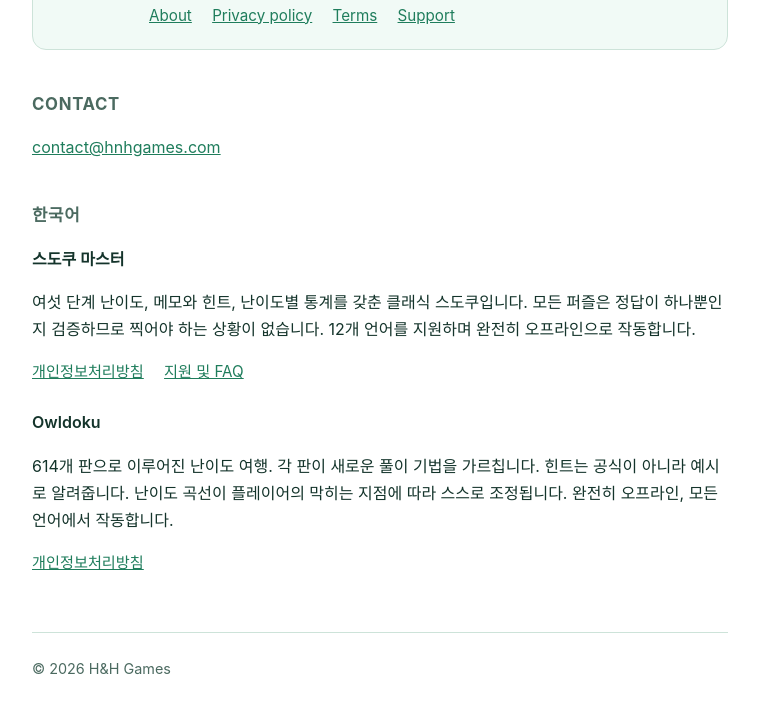
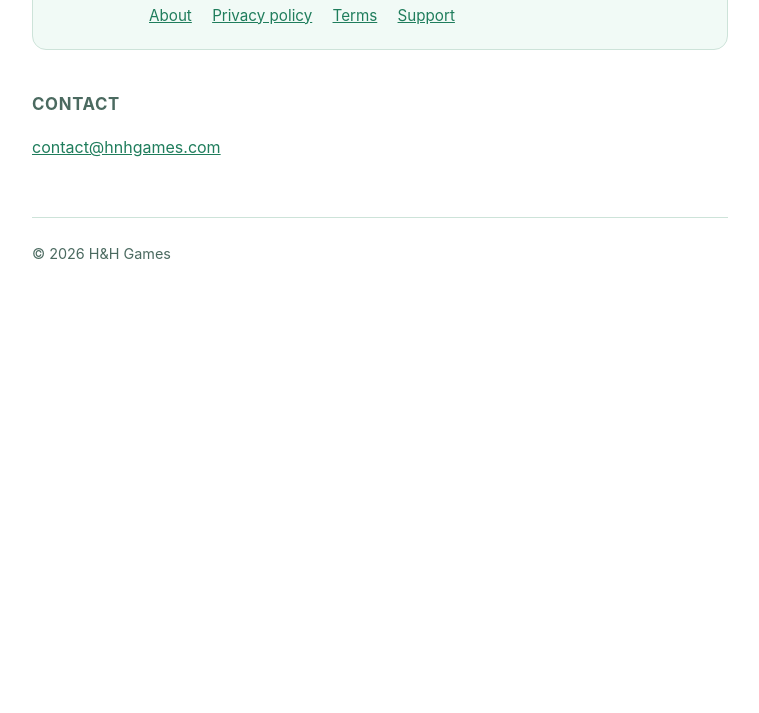
Before and after one commit to jayjay517-sudo/hnhgames-site, a plain HTML site: page index.html in a window 1280 px wide. Shown: the part 1128-1841 px from the top of the page, without its empty margins (260-1019 px from the left). After the commit the page ends 1475 px from the top, so only its background shows below. Drawn offline with Linux system fonts and the light colour scheme.

Commit message:
Add files via upload

```diff
--- a/index.html
+++ b/index.html
@@ -58,7 +58,6 @@
   footer { margin-top: 3.5rem; padding-top: 1.5rem; border-top: 1px solid #cde3d9;
            font-size: .9rem; color: #4b6a60; }
   @media (prefers-color-scheme: dark) { footer { color: #8bab9f; } }
-  .ko { margin-top: 2.5rem; }
 </style>
 </head>
 <body>
@@ -124,31 +123,6 @@
   <a href="mailto:contact@hnhgames.com">contact@hnhgames.com</a>
 </p>
 
-<div class="ko">
-  <h2>한국어</h2>
-
-  <h3 style="font-size: 1rem; font-weight: 600; margin: 0 0 .5rem;">스도쿠 마스터</h3>
-  <p>
-    여섯 단계 난이도, 메모와 힌트, 난이도별 통계를 갖춘 클래식 스도쿠입니다.
-    모든 퍼즐은 정답이 하나뿐인지 검증하므로 찍어야 하는 상황이 없습니다.
-    12개 언어를 지원하며 완전히 오프라인으로 작동합니다.
-  </p>
-  <p class="links">
-    <a href="sudoku/privacy.html">개인정보처리방침</a>
-    <a href="sudoku/support.html">지원 및 FAQ</a>
-  </p>
-
-  <h3 style="font-size: 1rem; font-weight: 600; margin: 1.5rem 0 .5rem;">Owldoku</h3>
-  <p>
-    614개 판으로 이루어진 난이도 여행. 각 판이 새로운 풀이 기법을 가르칩니다.
-    힌트는 공식이 아니라 예시로 알려줍니다. 난이도 곡선이 플레이어의 막히는 지점에
-    따라 스스로 조정됩니다. 완전히 오프라인, 모든 언어에서 작동합니다.
-  </p>
-  <p class="links">
-    <a href="owldoku/privacy.html">개인정보처리방침</a>
-  </p>
-</div>
-
 <footer>
   © 2026 H&amp;H Games
 </footer>
```
